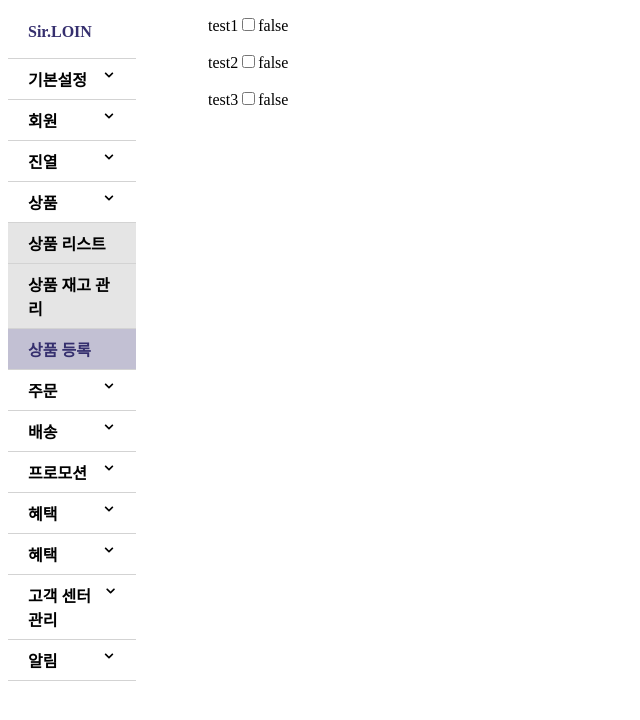
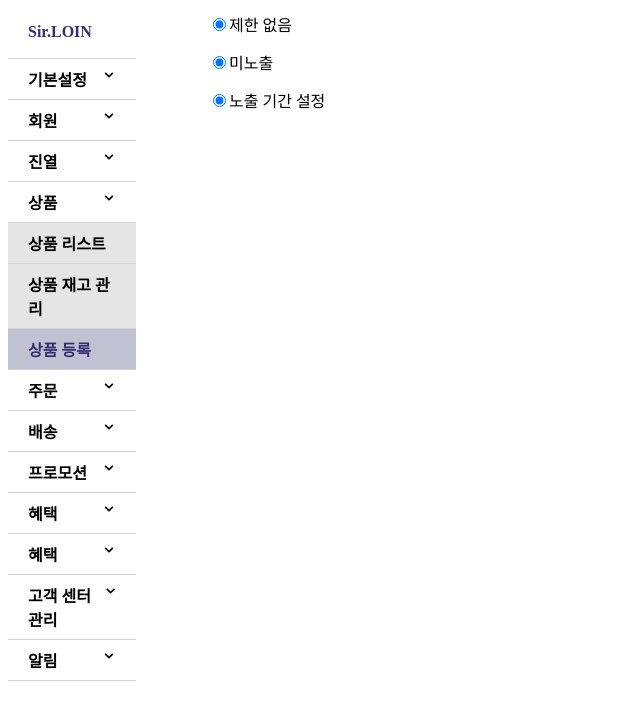
Before and after one commit to jyb1798/sirloin_cleancode, a React (Create React App) app: page / in a window 1280 px wide. Shown: the top 720 px of the page, without its empty margins (0-640 px from the left). Built offline with nearby package versions, Linux system fonts and the light colour scheme.

Commit message:
Modify: 라디오 버튼 수정 중

```diff
--- a/src/Component/RadioButton/index.js
+++ b/src/Component/RadioButton/index.js
@@ -5,17 +5,17 @@ const RadioButton = () => {
   const [checkboxArray, setCheckboxArray] = useState([
     {
       id: "a123",
-      name: "test1",
+      name: "제한 없음",
       checked: false,
     },
     {
       id: "b123",
-      name: "test2",
+      name: "미노출",
       checked: false,
     },
     {
       id: "c123",
-      name: "test3",
+      name: "노출 기간 설정",
       checked: false,
     },
   ]);
@@ -30,23 +30,26 @@ const RadioButton = () => {
         item.id === value.id ? { ...item, checeked: e.target.checked } : item
       )
     );
+    console.log(setCheckboxArray);
   }, []);
 
   return (
+    <form>
       <div>
         {checkboxArray.map((value) => (
           <S.RadioContainer key={value.id} style={{ marginBottom: "10px" }}>
-          <label htmlFor={value.id}>{value.name}</label>
             <S.RadioInput
               id={value.id}
-            type="checkbox"
               value={value.name}
+              type="radio"
+              checked="checked"
               onChange={(e) => handleChange(e, value)}
             />
-          <span>{value.checked.toString()}</span>
+            <label htmlFor={value.id}>{value.name}</label>
           </S.RadioContainer>
         ))}
       </div>
+    </form>
   );
 };
 
```
Lines whose indentation alone changed are shown as unchanged.
